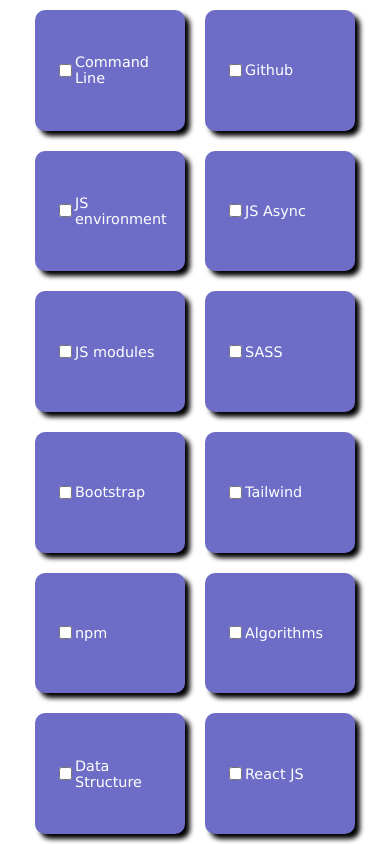
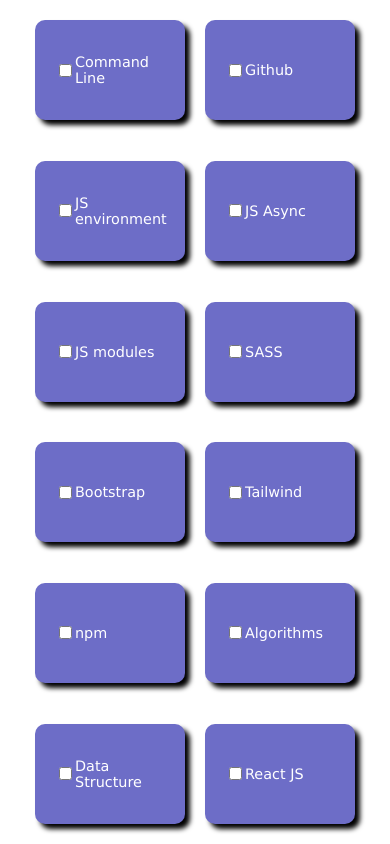
Before and after one commit to AnasElkalla/simple-checklist, a plain HTML site: page index.html in a window 390 px wide. Drawn offline with Linux system fonts and the light colour scheme.

Commit message:
Update style.css

```diff
--- a/style.css
+++ b/style.css
@@ -34,9 +34,10 @@
 body{overflow-y:visible}
 form{padding:10px;
     grid-template-columns: repeat(auto-fill, 150px);
-  justify-content:center
+  justify-content:center;
+  align-items:center
 }
-form div{width:150px;min-height:100px}
+form div{width:150px;min-height:100px;max-height:150px}
 }
 form div:hover {
   transform: scale(1.2);
```
